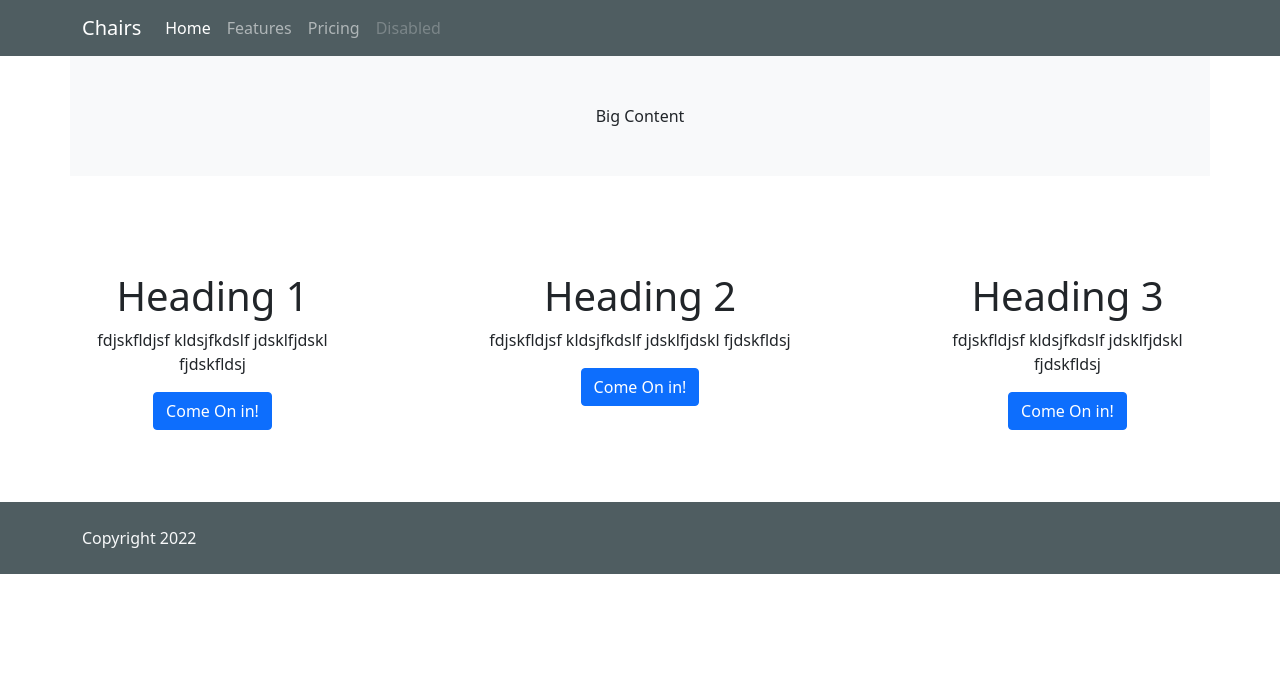
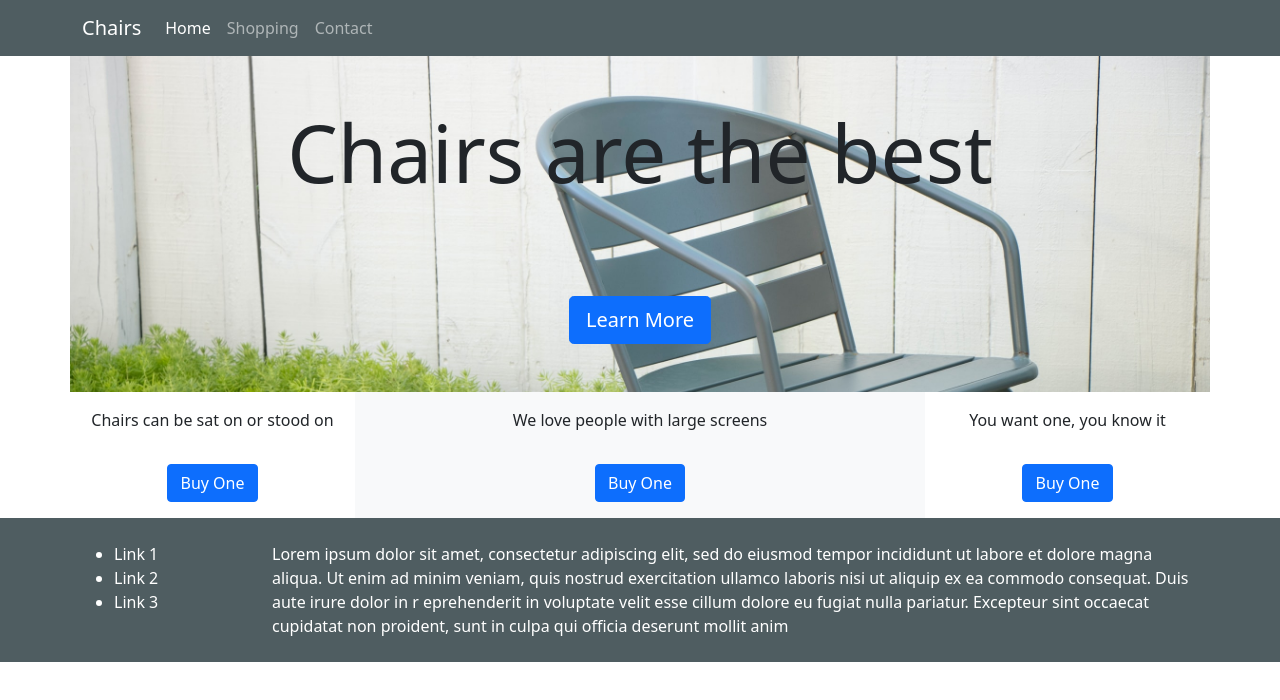
Before and after one commit to natafaye/fesd-week-3, a website: page week3.html in a window 1280 px wide. Drawn offline with nearby package versions, Linux system fonts and the light colour scheme.

Commit message:
9/28/22 bs demo and codewars on array methods

```diff
--- a/week3.css
+++ b/week3.css
@@ -1,3 +1,10 @@
+/* #4F5D61 */
+
 .bg-slate {
-    background-color: #4F5D61;
+    background-color: #4F5D61
 }
+
+.bg-chair {
+    background-image: url(images/chair.jpg);
+    background-size: cover;
+}
--- a/week3.html
+++ b/week3.html
@@ -11,7 +11,7 @@
 </head>
 
 <body>
-    <nav class="navbar navbar-expand-md bg-slate navbar-dark">
+    <nav class="navbar navbar-expand-lg bg-slate navbar-dark">
         <div class="container">
             <a class="navbar-brand" href="#">Chairs</a>
             <button class="navbar-toggler" type="button" data-bs-toggle="collapse" data-bs-target="#navbarNav"
@@ -24,57 +24,58 @@
                         <a class="nav-link active" aria-current="page" href="#">Home</a>
                     </li>
                     <li class="nav-item">
-                        <a class="nav-link" href="#">Features</a>
+                        <a class="nav-link" href="#">Shopping</a>
                     </li>
                     <li class="nav-item">
-                        <a class="nav-link" href="#">Pricing</a>
-                    </li>
-                    <li class="nav-item">
-                        <a class="nav-link disabled">Disabled</a>
+                        <a class="nav-link" href="#">Contact</a>
                     </li>
                 </ul>
             </div>
         </div>
     </nav>
     <div class="container">
-        <div class="row mb-5">
-            <div class="col bg-light text-center p-5">
-                Big Content
+        <div class="row">
+            <div class="col bg-chair text-center">
+                <h1 class="display-1 my-5">Chairs are the best</h1>
+                <button class="btn btn-primary btn-lg my-5">Learn More</button>
             </div>
         </div>
         <div class="row text-center">
-            <div class="col-sm my-5">
-                <h1>Heading 1</h1>
-                <p>
-                    fdjskfldjsf kldsjfkdslf jdsklfjdskl fjdskfldsj
-                </p>
-                <button class="btn btn-primary">Come On in!</button>
+            <div class="col-md">
+                <p class="mt-3">Chairs can be sat on or stood on</p>
+                <button class="btn btn-primary my-3">Buy One</button>
             </div>
-            <div class="col-sm d-md-none d-lg-block col-lg-6 my-5">
-                <h1>Heading 2</h1>
-                <p>
-                    fdjskfldjsf kldsjfkdslf jdsklfjdskl fjdskfldsj
-                </p>
-                <button class="btn btn-primary">Come On in!</button>
+            <div class="col-md col-lg-6 bg-light d-none d-md-block">
+                <p class="mt-3">We love people with large screens</p>
+                <button class="btn btn-primary my-3">Buy One</button>
             </div>
-            <div class="col-sm my-5">
-                <h1>Heading 3</h1>
-                <p>
-                    fdjskfldjsf kldsjfkdslf jdsklfjdskl fjdskfldsj
-                </p>
-                <button class="btn btn-primary">Come On in!</button>
+            <div class="col-md">
+                <p class="mt-3">You want one, you know it</p>
+                <button class="btn btn-primary my-3">Buy One</button>
             </div>
         </div>
     </div>
-    <footer class="bg-slate text-light mt-4 py-4">
+    <footer class="bg-slate text-white p-4">
         <div class="container">
             <div class="row">
                 <div class="col">
-                    Copyright 2022
+                    <ul>
+                        <li>Link 1</li>
+                        <li>Link 2</li>
+                        <li>Link 3</li>
+                    </ul>
+                </div>
+                <div class="col-sm-6 col-md-8 col-lg-10">
+                    Lorem ipsum dolor sit amet, consectetur adipiscing elit, sed do eiusmod tempor incididunt
+                    ut labore et dolore magna aliqua. Ut enim ad minim veniam, quis nostrud exercitation
+                    ullamco laboris nisi ut aliquip ex ea commodo consequat. Duis aute irure dolor in r
+                    eprehenderit in voluptate velit esse cillum dolore eu fugiat nulla pariatur. Excepteur
+                    sint occaecat cupidatat non proident, sunt in culpa qui officia deserunt mollit anim
                 </div>
             </div>
         </div>
     </footer>
+
     <script src="node_modules/bootstrap/dist/js/bootstrap.bundle.js"></script>
 </body>
 
```
Also changed, not shown: bootstrap-practice.html (+6 -6 lines), codwars.js (added, +39 -0 lines), 2 other files.
